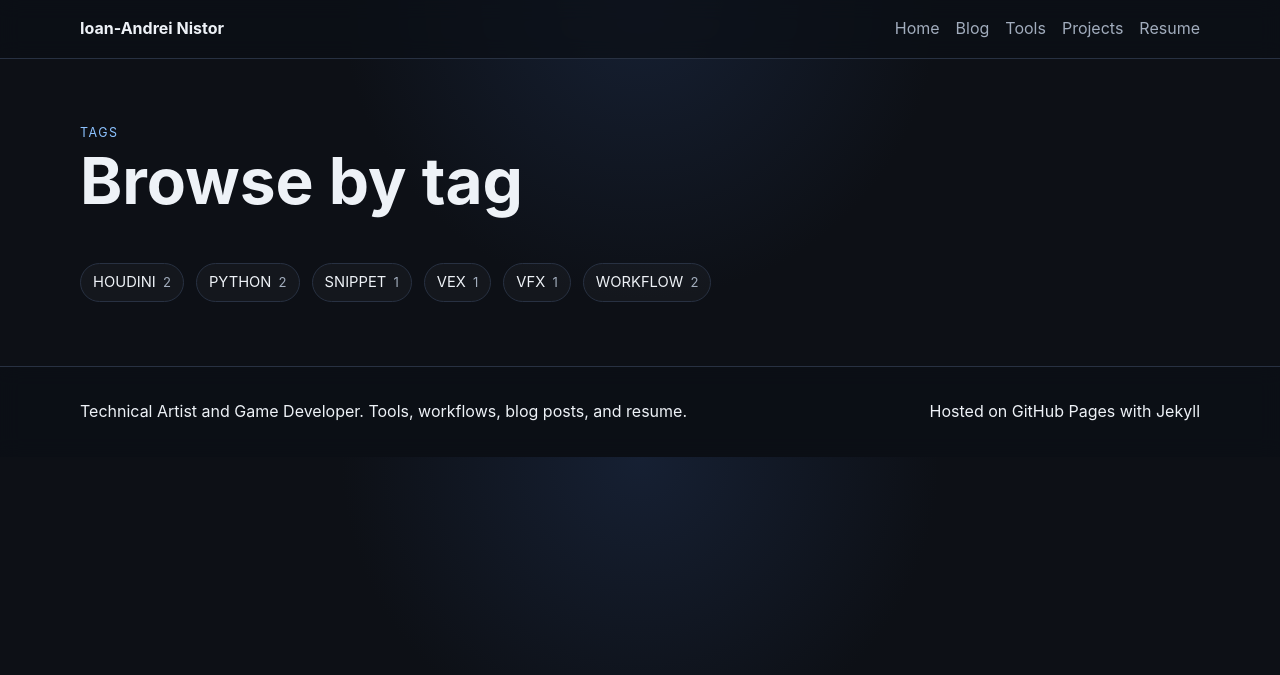
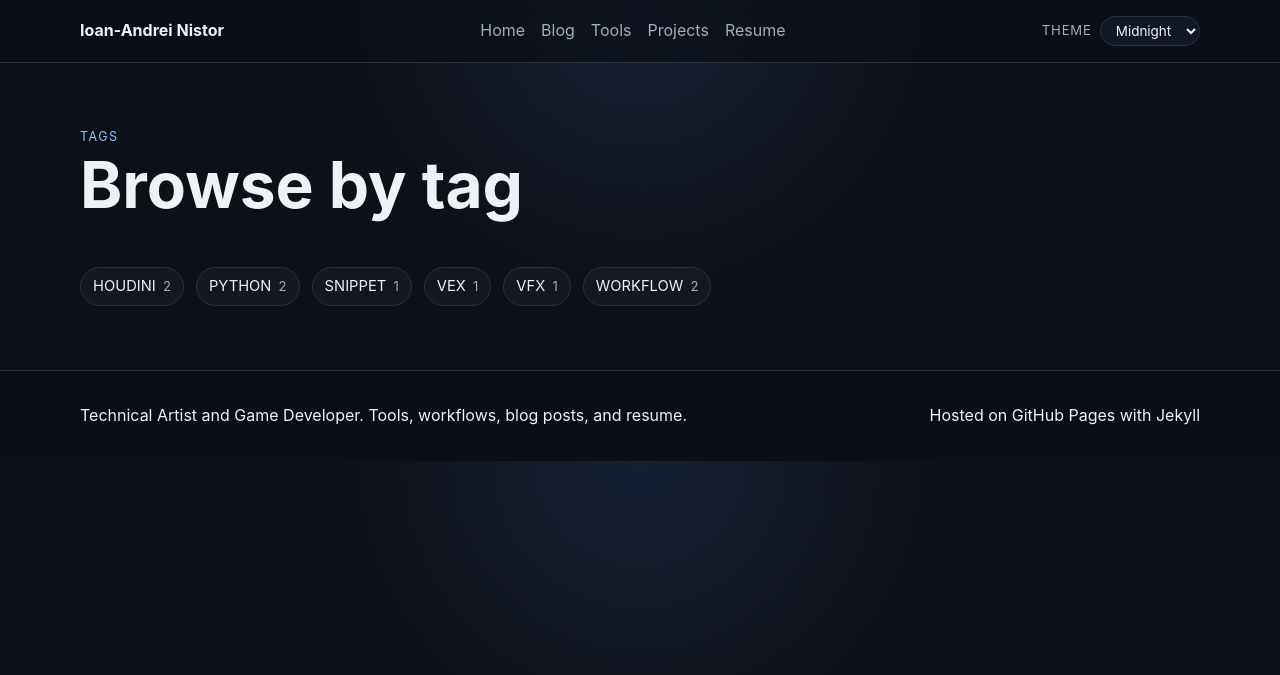
Before and after one commit to ianistor/ian_mywebsite, a Jekyll site: the page built from tags/index.md, in a window 1280 px wide. Shown: the top 675 px of the page. Built offline with Jekyll 4.4.1, drawn with Linux system fonts in a browser that asks for light colours; nearby versions of some CDN libraries.

Commit message:
Expand theme presets with ember orange-black palette

```diff
--- a/_layouts/default.html
+++ b/_layouts/default.html
@@ -31,6 +31,19 @@
           <a href="{{ item.url | relative_url }}"{% if page.url == item.url %} class="active"{% endif %}>{{ item.title }}</a>
         {% endfor %}
       </nav>
+
+      <div class="header-controls">
+        <label class="theme-control" for="theme-select">Theme</label>
+        <select id="theme-select" class="theme-select" aria-label="Preview color themes">
+          <option value="midnight">Midnight</option>
+          <option value="ember">Ember</option>
+          <option value="forest">Forest</option>
+          <option value="sunset">Sunset</option>
+          <option value="ocean">Ocean</option>
+          <option value="violet">Violet</option>
+          <option value="paper">Paper</option>
+        </select>
+      </div>
     </div>
   </header>
 
@@ -55,6 +68,36 @@
       const prose = document.querySelector('.prose');
       const navToggle = document.querySelector('.nav-toggle');
       const siteNav = document.getElementById('site-nav');
+      const themeSelect = document.getElementById('theme-select');
+      const root = document.documentElement;
+      const themeParam = new URLSearchParams(window.location.search).get('theme');
+      const themeStorageKey = 'site-theme';
+      const validThemes = ['midnight', 'ember', 'forest', 'sunset', 'ocean', 'violet', 'paper'];
+
+      const applyTheme = (themeName) => {
+        const normalizedTheme = validThemes.includes(themeName) ? themeName : 'midnight';
+        root.setAttribute('data-theme', normalizedTheme);
+        if (themeSelect) {
+          themeSelect.value = normalizedTheme;
+        }
+      };
+
+      const storedTheme = localStorage.getItem(themeStorageKey);
+      if (themeParam && validThemes.includes(themeParam)) {
+        applyTheme(themeParam);
+      } else if (storedTheme && validThemes.includes(storedTheme)) {
+        applyTheme(storedTheme);
+      } else {
+        applyTheme('midnight');
+      }
+
+      if (themeSelect) {
+        themeSelect.addEventListener('change', (event) => {
+          const nextTheme = event.target.value;
+          applyTheme(nextTheme);
+          localStorage.setItem(themeStorageKey, nextTheme);
+        });
+      }
 
       const autoLinkTextNodes = (root) => {
         if (!root) return;
--- a/assets/css/style.css
+++ b/assets/css/style.css
@@ -6,6 +6,10 @@
   --muted: #a2adbd;
   --line: #283142;
   --accent: #8cc2ff;
+  --accent-2: #b9dbff;
+  --header-bg: rgba(11, 15, 22, 0.75);
+  --surface-glass: rgba(20, 25, 36, 0.95);
+  --hero-glow: #162033;
 
   --max: 1120px;
 }
@@ -13,10 +17,94 @@
 * { box-sizing: border-box; }
 html { scroll-behavior: smooth; }
 
+:root[data-theme="forest"] {
+  --bg: #0d1511;
+  --panel: #132118;
+  --panel-2: #183022;
+  --text: #eaf5ef;
+  --muted: #9cb8aa;
+  --line: #2a4436;
+  --accent: #77d39d;
+  --accent-2: #b6efcc;
+  --header-bg: rgba(11, 20, 15, 0.78);
+  --surface-glass: rgba(19, 33, 24, 0.94);
+  --hero-glow: #153220;
+}
+
+:root[data-theme="ember"] {
+  --bg: #0a0807;
+  --panel: #17110e;
+  --panel-2: #251a15;
+  --text: #f7ede4;
+  --muted: #c8ac96;
+  --line: #4a2f21;
+  --accent: #ff8a3d;
+  --accent-2: #ffb27a;
+  --header-bg: rgba(14, 10, 8, 0.84);
+  --surface-glass: rgba(23, 17, 14, 0.95);
+  --hero-glow: #3a1f13;
+}
+
+:root[data-theme="sunset"] {
+  --bg: #1a1010;
+  --panel: #261716;
+  --panel-2: #33201f;
+  --text: #f8ece4;
+  --muted: #cbb2a4;
+  --line: #4a312f;
+  --accent: #ff9a72;
+  --accent-2: #ffc3a8;
+  --header-bg: rgba(30, 18, 17, 0.8);
+  --surface-glass: rgba(38, 23, 22, 0.95);
+  --hero-glow: #47251f;
+}
+
+:root[data-theme="ocean"] {
+  --bg: #09131d;
+  --panel: #0f1d2b;
+  --panel-2: #15293b;
+  --text: #e6f2ff;
+  --muted: #9eb7d2;
+  --line: #2a435b;
+  --accent: #68c7ff;
+  --accent-2: #b4e6ff;
+  --header-bg: rgba(10, 21, 33, 0.8);
+  --surface-glass: rgba(15, 29, 43, 0.95);
+  --hero-glow: #103350;
+}
+
+:root[data-theme="violet"] {
+  --bg: #130f1d;
+  --panel: #1c162a;
+  --panel-2: #291f3b;
+  --text: #f2ecff;
+  --muted: #b9abd6;
+  --line: #3e335c;
+  --accent: #b395ff;
+  --accent-2: #d6c4ff;
+  --header-bg: rgba(21, 16, 33, 0.8);
+  --surface-glass: rgba(28, 22, 42, 0.95);
+  --hero-glow: #34245c;
+}
+
+:root[data-theme="paper"] {
+  --bg: #f5f2ea;
+  --panel: #ffffff;
+  --panel-2: #f2ede1;
+  --text: #1f2733;
+  --muted: #5f6c7d;
+  --line: #d7d7cf;
+  --accent: #2f69c5;
+  --accent-2: #1f4f97;
+  --header-bg: rgba(247, 245, 239, 0.82);
+  --surface-glass: rgba(255, 255, 255, 0.95);
+  --hero-glow: #d7e6ff;
+}
+
 body {
   margin: 0;
   font-family: Inter, ui-sans-serif, system-ui, -apple-system, BlinkMacSystemFont, "Segoe UI", sans-serif;
-  background: radial-gradient(circle at top, #162033 0%, var(--bg) 38%);
+  background: radial-gradient(circle at top, var(--hero-glow) 0%, var(--bg) 38%);
   color: var(--text);
   line-height: 1.6;
 }
@@ -43,7 +131,7 @@ a:hover {
 .site-header,
 .site-footer {
   border-bottom: 1px solid var(--line);
-  background: rgba(11, 15, 22, 0.75);
+  background: var(--header-bg);
   backdrop-filter: blur(10px);
 }
 
@@ -73,6 +161,35 @@ a:hover {
   color: var(--text);
 }
 
+.header-controls {
+  display: inline-flex;
+  align-items: center;
+  gap: 0.5rem;
+}
+
+.theme-control {
+  color: var(--muted);
+  font-size: 0.82rem;
+  text-transform: uppercase;
+  letter-spacing: 0.06em;
+}
+
+.theme-select {
+  border: 1px solid var(--line);
+  background: var(--surface-glass);
+  color: var(--text);
+  border-radius: 999px;
+  padding: 0.3rem 0.7rem;
+  font: inherit;
+  font-size: 0.84rem;
+  cursor: pointer;
+}
+
+.theme-select:focus-visible {
+  outline: 2px solid var(--accent);
+  outline-offset: 2px;
+}
+
 .site-nav {
   display: flex;
   gap: 1rem;
@@ -95,7 +212,7 @@ a:hover {
   padding: 0;
   border: 1px solid var(--line);
   border-radius: 999px;
-  background: rgba(20, 25, 36, 0.95);
+  background: var(--surface-glass);
   cursor: pointer;
   align-items: center;
   justify-content: center;
@@ -548,7 +665,7 @@ a:hover {
   top: 0.75rem;
   left: 0.75rem;
   border: 1px solid var(--line);
-  background: rgba(20, 25, 36, 0.95);
+  background: var(--surface-glass);
   color: var(--muted);
   border-radius: 999px;
   padding: 0.2rem 0.55rem;
@@ -562,7 +679,7 @@ a:hover {
   top: 0.75rem;
   right: 0.75rem;
   border: 1px solid var(--line);
-  background: rgba(20, 25, 36, 0.95);
+  background: var(--surface-glass);
   color: var(--text);
   border-radius: 999px;
   padding: 0.35rem 0.7rem;
@@ -794,7 +911,7 @@ a:hover {
   height: 44px;
   border: 1px solid var(--line);
   border-radius: 999px;
-  background: rgba(20, 25, 36, 0.95);
+  background: var(--surface-glass);
   color: var(--text);
   font-size: 1.5rem;
   cursor: pointer;
@@ -948,4 +1065,12 @@ a:hover {
     width: 100%;
     padding: 0.75rem 0;
   }
+
+  .header-controls {
+    margin-top: 0.35rem;
+  }
+
+  .theme-control {
+    display: none;
+  }
 }
```
